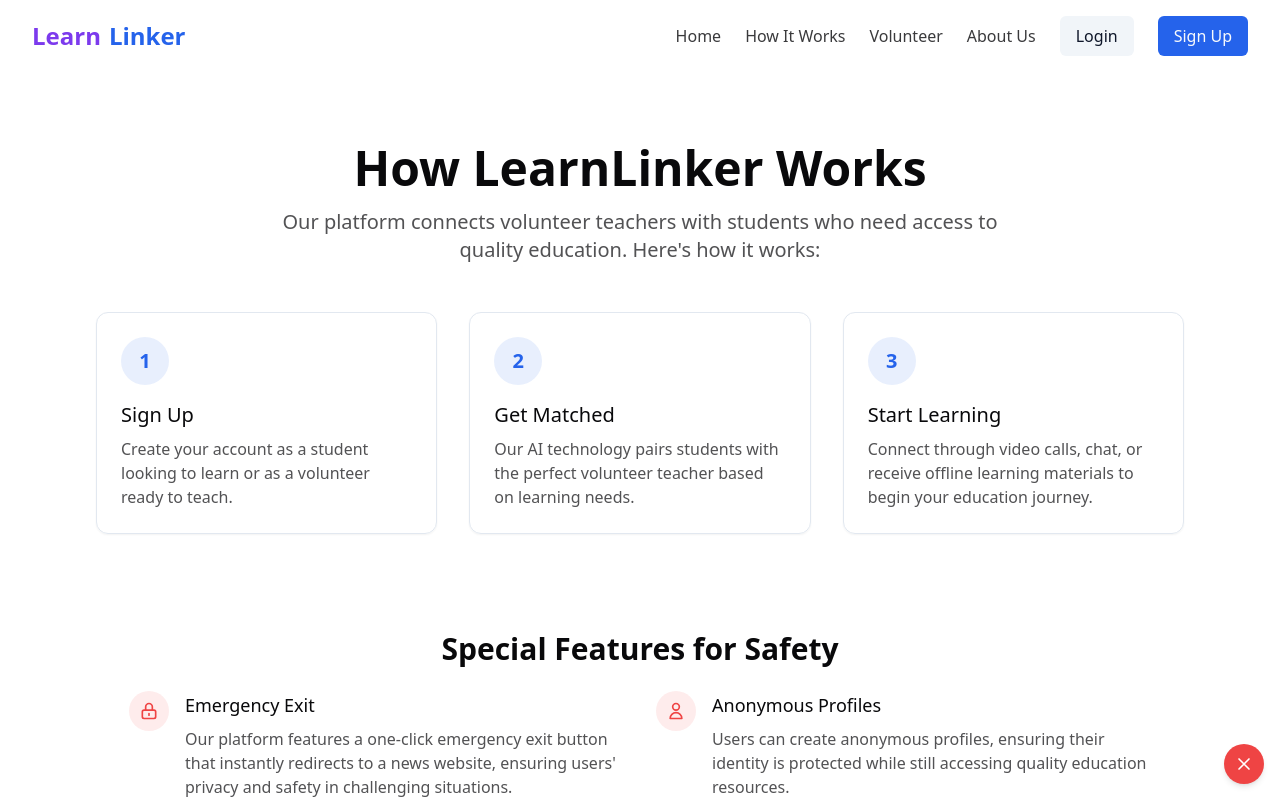
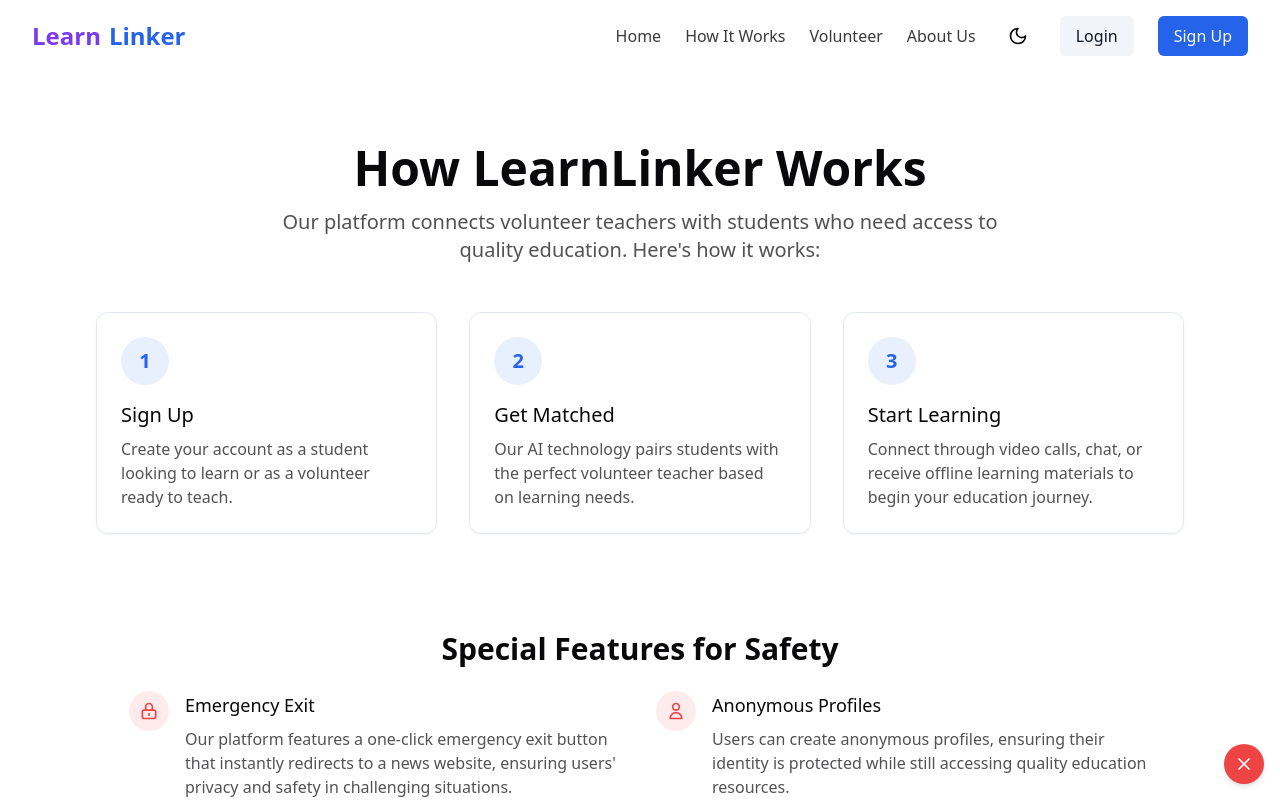
Before and after one commit to HayatZarine/learnlinker-empower, a React (Vite) app: page /how-it-works in a window 1280 px wide. Shown: the top 800 px of the page. Built offline with nearby package versions, Linux system fonts and the light colour scheme.

Commit message:
Add dark mode support
Implement dark mode functionality for the website.

```diff
--- a/src/App.tsx
+++ b/src/App.tsx
@@ -1,4 +1,5 @@
 
+import { ThemeProvider } from "next-themes";
 import { Toaster } from "@/components/ui/toaster";
 import { Toaster as Sonner } from "@/components/ui/sonner";
 import { TooltipProvider } from "@/components/ui/tooltip";
@@ -28,6 +29,7 @@ const queryClient = new QueryClient();
 
 const App = () => (
   <QueryClientProvider client={queryClient}>
+    <ThemeProvider attribute="class" defaultTheme="system" enableSystem>
       <TooltipProvider>
         <Toaster />
         <Sonner />
@@ -54,6 +56,7 @@ const App = () => (
           </Routes>
         </BrowserRouter>
       </TooltipProvider>
+    </ThemeProvider>
   </QueryClientProvider>
 );
 
--- a/src/components/Navbar.tsx
+++ b/src/components/Navbar.tsx
@@ -2,6 +2,7 @@
 import React, { useState, useEffect } from 'react';
 import { Link, useLocation } from 'react-router-dom';
 import StealthButton from './StealthButton';
+import ThemeToggle from './ThemeToggle';
 
 const Navbar = () => {
   const [isScrolled, setIsScrolled] = useState(false);
@@ -43,7 +44,7 @@ const Navbar = () => {
     <nav
       className={`fixed top-0 left-0 right-0 z-50 transition-all duration-300 ${
         isScrolled
-          ? 'bg-white/90 backdrop-blur-md shadow-md py-2'
+          ? 'bg-white/90 dark:bg-gray-900/90 backdrop-blur-md shadow-md py-2'
           : 'bg-transparent py-4'
       }`}
     >
@@ -72,6 +73,7 @@ const Navbar = () => {
             <SafeLink to="/about" className="text-foreground/80 hover:text-primary transition-colors">
               About Us
             </SafeLink>
+            <ThemeToggle />
             <SafeLink to="/login" className="btn-secondary">
               Login
             </SafeLink>
@@ -82,9 +84,10 @@ const Navbar = () => {
 
           {/* Mobile Menu Button */}
           <div className="md:hidden flex items-center">
+            <ThemeToggle />
             <button
               onClick={() => setIsMobileMenuOpen(!isMobileMenuOpen)}
-              className="text-foreground focus:outline-none"
+              className="ml-2 text-foreground focus:outline-none"
               aria-label="Toggle menu"
             >
               {!isMobileMenuOpen ? (
--- /dev/null
+++ b/src/components/ThemeToggle.tsx
@@ -0,0 +1,24 @@
+
+import React from 'react';
+import { useTheme } from 'next-themes';
+import { Moon, Sun } from 'lucide-react';
+
+const ThemeToggle = () => {
+  const { theme, setTheme } = useTheme();
+
+  return (
+    <button
+      onClick={() => setTheme(theme === 'dark' ? 'light' : 'dark')}
+      className="p-2 rounded-md hover:bg-secondary/80 transition-colors"
+      aria-label="Toggle theme"
+    >
+      {theme === 'dark' ? (
+        <Sun className="h-5 w-5" />
+      ) : (
+        <Moon className="h-5 w-5" />
+      )}
+    </button>
+  );
+};
+
+export default ThemeToggle;
--- a/src/index.css
+++ b/src/index.css
@@ -79,7 +79,7 @@
   }
 
   .glass-card {
-    @apply bg-white/70 backdrop-blur-lg border border-white/10;
+    @apply bg-white/70 dark:bg-gray-900/70 backdrop-blur-lg border border-white/10 dark:border-gray-800/50;
   }
 
   .text-gradient {
```
Lines whose indentation alone changed are shown as unchanged.
